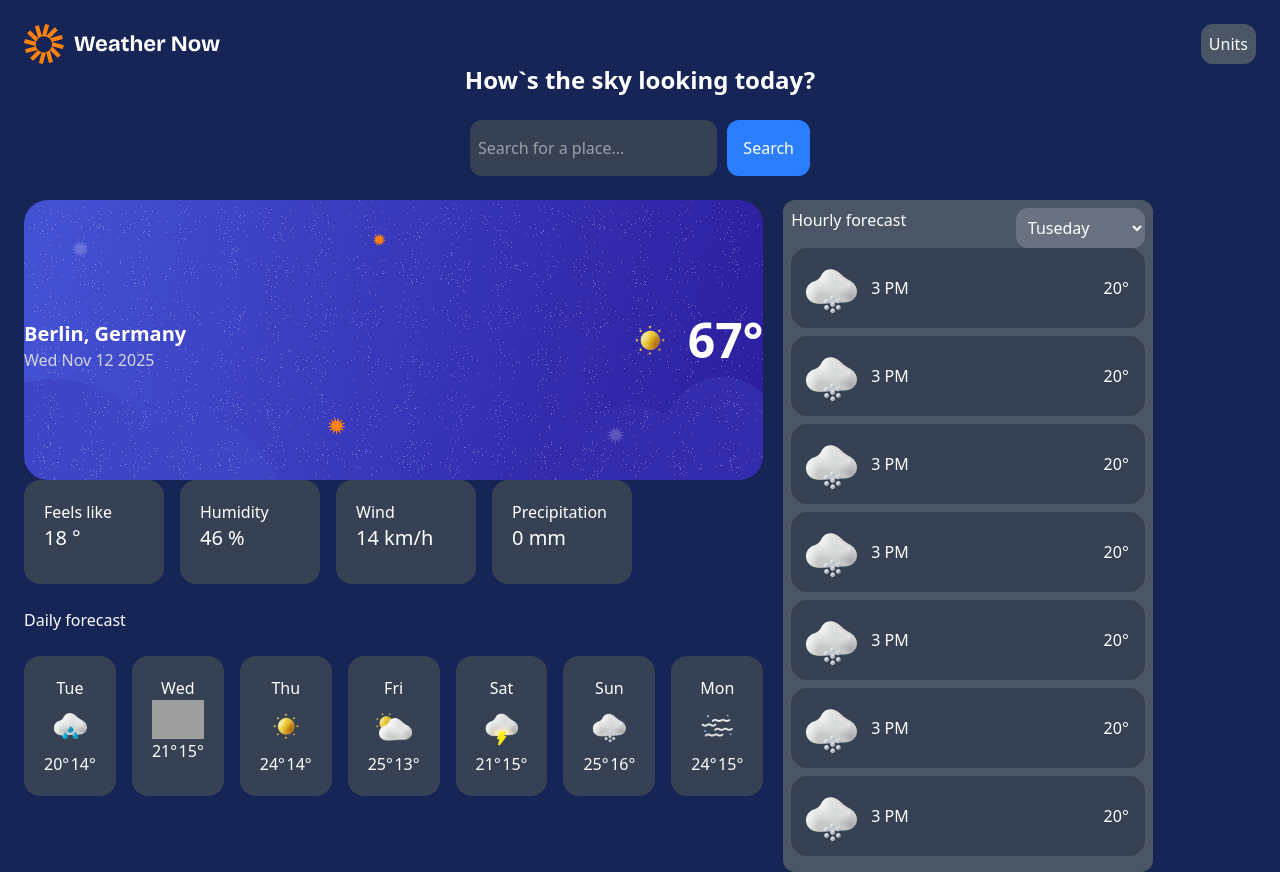
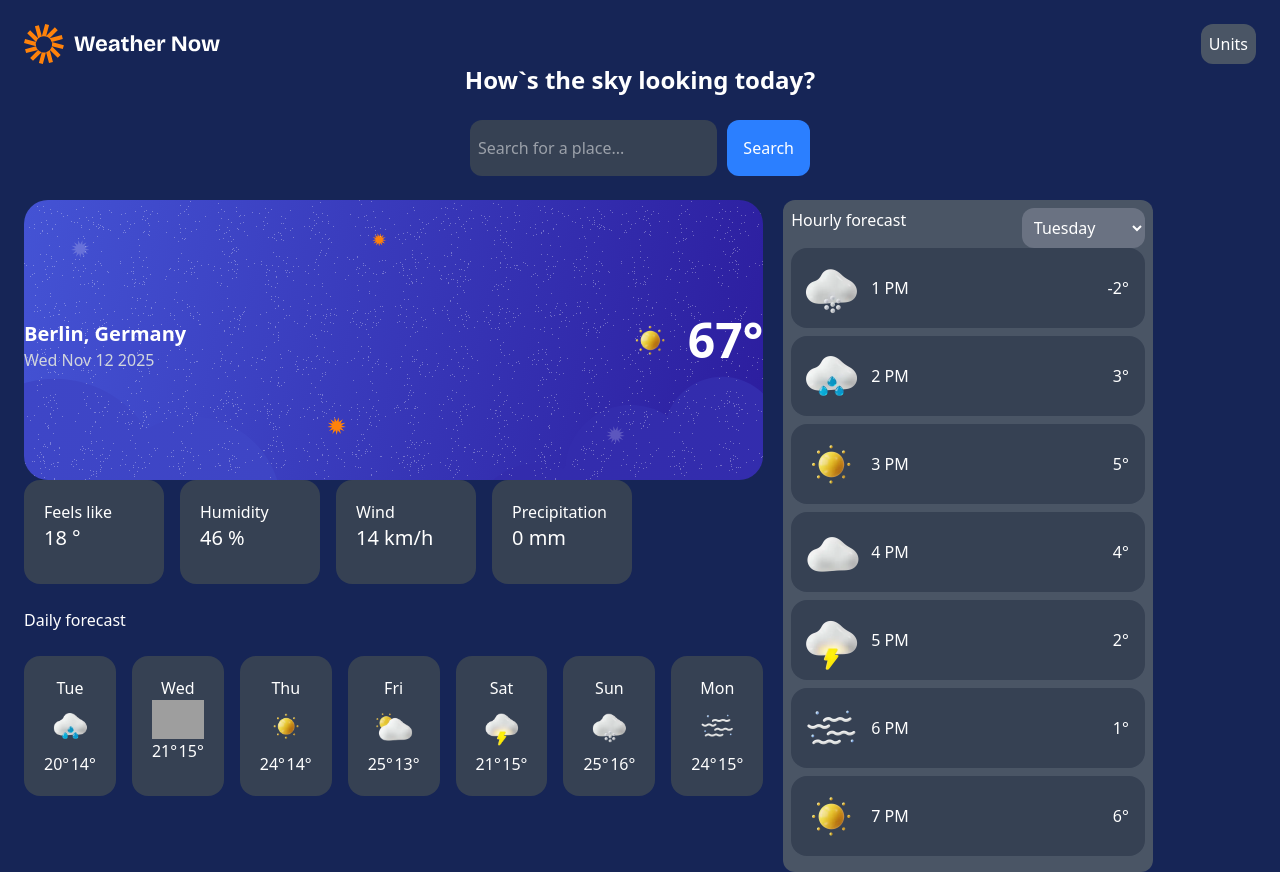
Before and after one commit to Bartosz-Skorkowski/interfejs-strony-pogody, a React (Vite) app: page / in a window 1280 px wide. Built offline with nearby package versions, Linux system fonts and the light colour scheme; grey boxes are pictures that could not be loaded.

Commit message:
feat: compleated

```diff
--- a/src/App.tsx
+++ b/src/App.tsx
@@ -75,13 +75,19 @@ function App() {
     </div>
     </div>
     <div className="float-left w-2/5">
-    <Hour
-    name='snow'
-    hour={3}
-    stop={20}
+  <Hour
+    data={[
+      { name: "snow", hour: 1, stop: -2 },
+      { name: "rain", hour: 2, stop: 3 },
+      { name: "sunny", hour: 3, stop: 5 },
+      { name: "overcast", hour: 4, stop: 4 },
+      { name: "storm", hour: 5, stop: 2 },
+      { name: "fog", hour: 6, stop: 1 },
+      { name: "sunny", hour: 7, stop: 6 },
+    ]}
+  />
+</div>
 
-    />
-    </div>
     </>
   );
 }
--- a/src/components/hours.tsx
+++ b/src/components/hours.tsx
@@ -1,57 +1,40 @@
-type HourProps = {
+type HourData = {
   name: string;
   hour: number;
   stop: number;
-}
+};
 
-export function Hour({name, hour, stop}: HourProps) {
-    return(
-        <div className="bg-gray-600 w-3/4 gap-2 rounded-xl ml-5 p-2" >
+type HourProps = {
+  data: HourData[];
+};
+
+
+export function Hour({ data }: HourProps) {
+  return (
+    <div className="bg-gray-600 w-3/4 gap-2 rounded-xl ml-5 p-2">
       <div className="flex justify-between">
         <p>Hourly forecast</p>
         <select className="text-white p-2 bg-gray-500 rounded-xl">
-                <option>Tuseday</option>
-                <option>Wednestday</option>
-                <option>Thurstday</option>
+          <option>Tuesday</option>
+          <option>Wednesday</option>
+          <option>Thursday</option>
         </select>
       </div>
-             <div className="bg-gray-700 rounded-2xl flex justify-between mb-2">
-                <img src={`src/assets/images/icon-${name}.webp`} className="size-20"></img>
-                <p className=" mr-auto my-auto">{hour} PM </p>
-               <p className=" my-auto p-4" >{stop}°</p>
+
+      {data.map((item, index) => (
+        <div
+          key={index}
+          className="bg-gray-700 rounded-2xl flex justify-between mb-2"
+        >
+          <img
+            src={`src/assets/images/icon-${item.name}.webp`}
+            alt={item.name}
+            className="size-20"
+          />
+          <p className="mr-auto my-auto">{item.hour} PM</p>
+          <p className="my-auto p-4">{item.stop}°</p>
         </div>
-
-            <div className="bg-gray-700 rounded-2xl flex justify-between mb-2">
-                <img src={`src/assets/images/icon-${name}.webp`} className="size-20"></img>
-                <p className=" mr-auto my-auto">{hour} PM </p>
-               <p className=" my-auto p-4" >{stop}°</p>
-            </div>
-            <div className="bg-gray-700 rounded-2xl flex justify-between mb-2">
-                <img src={`src/assets/images/icon-${name}.webp`} className="size-20"></img>
-                <p className=" mr-auto my-auto">{hour} PM </p>
-               <p className=" my-auto p-4" >{stop}°</p>
-            </div>
-            <div className="bg-gray-700 rounded-2xl flex justify-between mb-2">
-                <img src={`src/assets/images/icon-${name}.webp`} className="size-20"></img>
-                <p className=" mr-auto my-auto">{hour} PM </p>
-               <p className=" my-auto p-4" >{stop}°</p>
-            </div>
-            <div className="bg-gray-700 rounded-2xl flex justify-between mb-2">
-                <img src={`src/assets/images/icon-${name}.webp`} className="size-20"></img>
-                <p className=" mr-auto my-auto">{hour} PM </p>
-               <p className=" my-auto p-4" >{stop}°</p>
-            </div>
-            <div className="bg-gray-700 rounded-2xl flex justify-between mb-2">
-                <img src={`src/assets/images/icon-${name}.webp`} className="size-20"></img>
-                <p className=" mr-auto my-auto">{hour} PM </p>
-               <p className=" my-auto p-4" >{stop}°</p>
-            </div>
-            <div className="bg-gray-700 rounded-2xl flex justify-between mb-2">
-                <img src={`src/assets/images/icon-${name}.webp`} className="size-20"></img>
-                <p className=" mr-auto my-auto">{hour} PM </p>
-               <p className=" my-auto p-4" >{stop}°</p>
-            </div>
-
+      ))}
     </div>
   );
 }
```
Also changed, not shown: 1 other file (tests, documents, lock files or other folders). Lines whose indentation alone changed are shown as unchanged.
